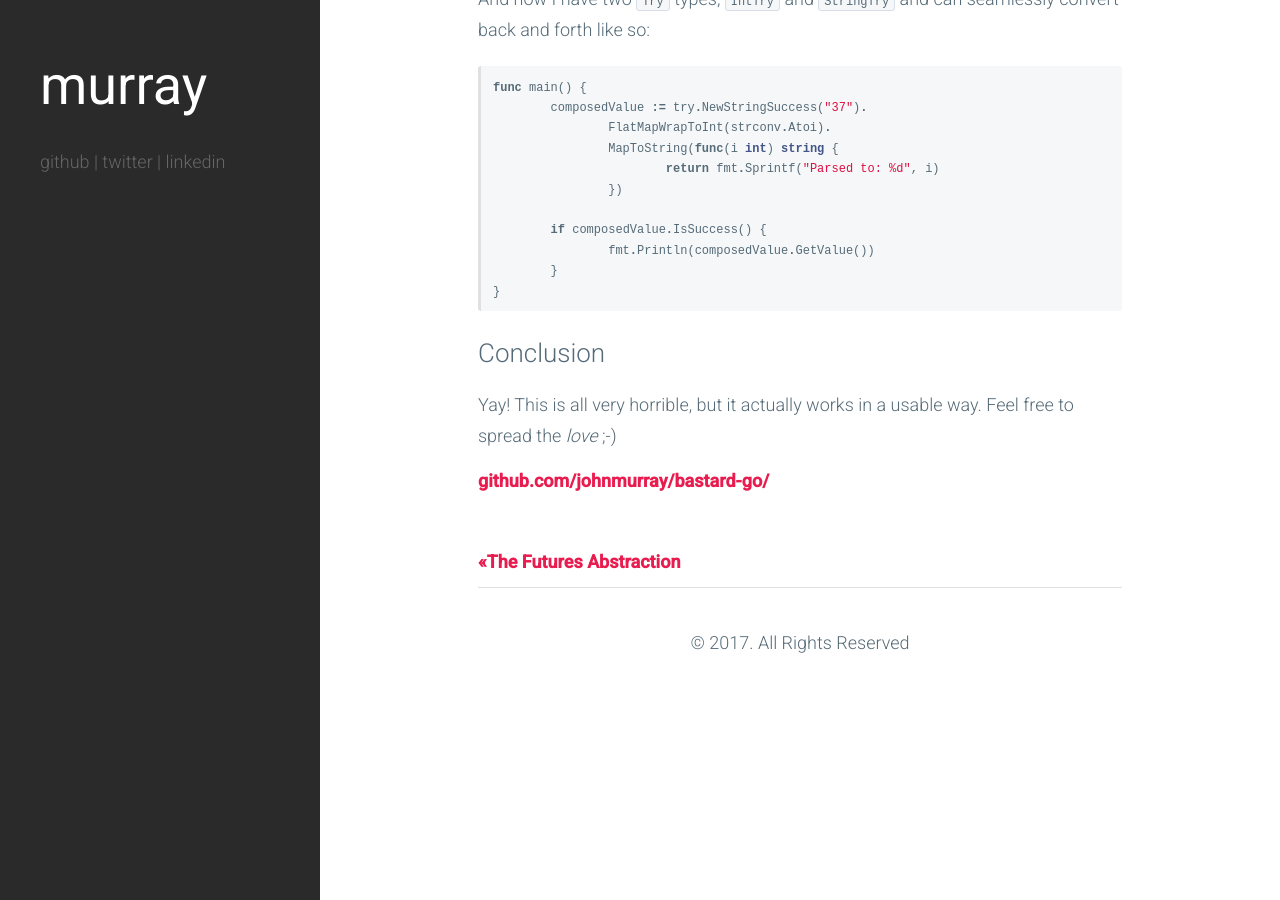
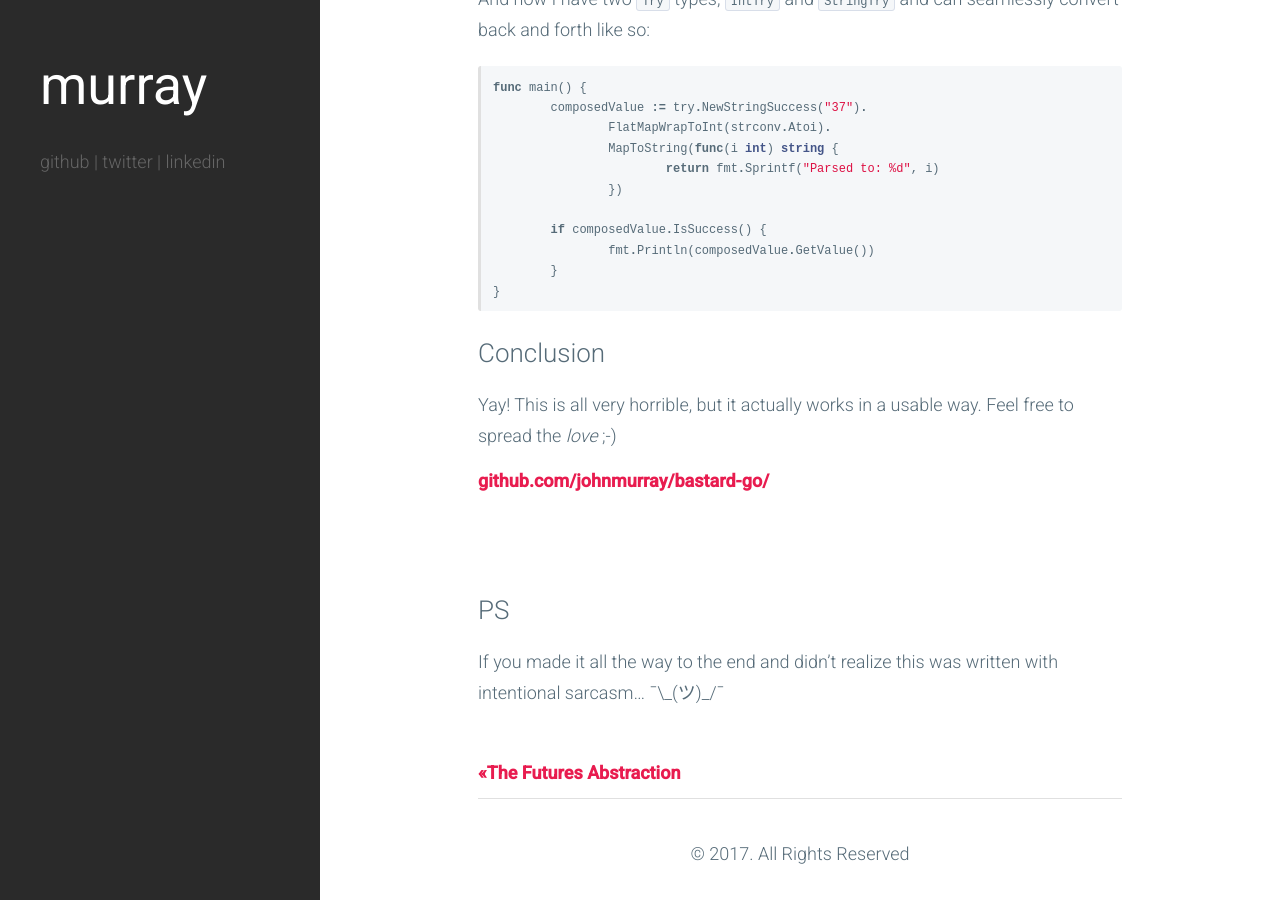
Before and after one commit to JohnMurray/johnmurray_io, a Jekyll site: the page built from _posts/2017-11-27-Go-Try.md, in a window 1280 px wide and 900 px high, scrolled down 7836 px. Built offline with Jekyll 4.4.1, drawn with Linux system fonts in a browser that asks for light colours.

Commit message:
added ps

```diff
--- a/_posts/2017-11-27-Go-Try.md
+++ b/_posts/2017-11-27-Go-Try.md
@@ -374,6 +374,11 @@ Yay! This is all very horrible, but it actually works in a usable way. Feel free
 
 __[github.com/johnmurray/bastard-go/][github_bastard_go]__
 
+<br /><br />
+### PS
+
+If you made it all the way to the end and didn't realize this was written with intentional sarcasm... ¯\\\_(ツ)_/¯
+
 
   [github_bastard_go]: https://github.com/johnmurray/bastard-go/
   [github_genny]: https://github.com/cheekybits/genny
```
